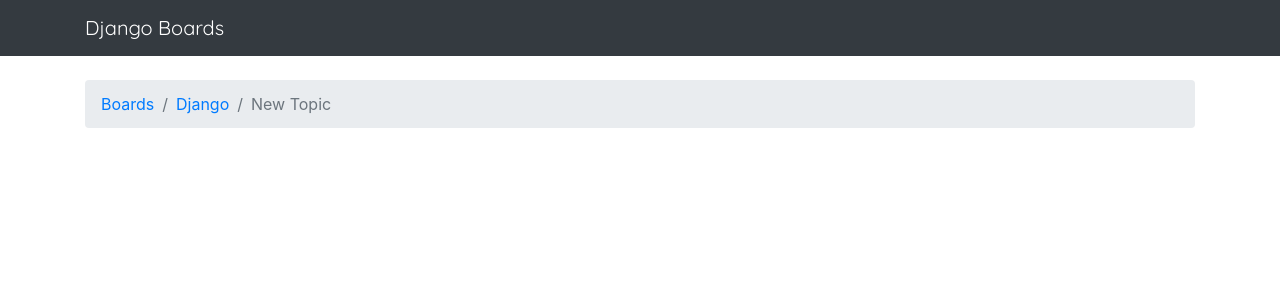
After one commit to christanshane/DjangoProject, a Django app: page /boards/1/new/ in a window 1280 px wide. The commit adds this page. Shown: the top 300 px of the page. Run offline with Django 3.2, Linux system fonts and the light colour scheme; data comes from the database, SQL or seed files in the repository; some libraries are stand-ins or nearby versions.

Commit message:
created new_topic

```diff
--- a/DjangoProject/urls.py
+++ b/DjangoProject/urls.py
@@ -21,5 +21,6 @@ from boards import views
 urlpatterns = [
     url(r'^$', views.home, name='home'),
     url(r'^boards/(?P<pk>\d+)/$', views.board_topics, name='board_topics'),
+    url(r'^boards/(?P<pk>\d+)/new/$', views.new_topic, name='new_topic'),
     url(r'^admin/', admin.site.urls),
 ]
--- a/boards/views.py
+++ b/boards/views.py
@@ -11,3 +11,7 @@ def home(request):
 def board_topics(request, pk):
     board = get_object_or_404(Board, pk=pk)
     return render(request, 'topics.html', {'board': board})
+
+def new_topic(request, pk):
+    board = get_object_or_404(Board, pk=pk)
+    return render(request, 'new_topic.html', {'board':board})
--- /dev/null
+++ b/static/css/app.css
@@ -0,0 +1,3 @@
+.navbar-brand {
+  font-family: 'Quicksand', sans-serif;
+}
--- a/templates/base.html
+++ b/templates/base.html
@@ -4,6 +4,7 @@
         <meta charset="utf-8">
         <title>{% block title %}Django Boards{% endblock %}</title>
         <link rel="stylesheet" href="{% static 'css/bootstrap.min.css' %}">
+        <link rel="stylesheet" href="{% static 'css/app.css' %}">
         <link href="https://fonts.googleapis.com/css?family=Quicksand" rel="stylesheet">
     </head>
     <body>
--- /dev/null
+++ b/templates/new_topic.html
@@ -0,0 +1,12 @@
+{% extends 'base.html' %}
+{% block title %} Start a New Topic {% endblock %}
+
+{% block breadcrumb %}
+    <li class="breadcrumb-item"><a href="{% url 'home' %}">Boards</a></li>
+    <li class="breadcrumb-item"><a href="{% url 'board_topics' board.pk %}">{{ board.name }}</a></li>
+    <li class="breadcrumb-item active">New Topic</li>
+{% endblock %}
+
+{% block content %}
+
+{% endblock %}
```
